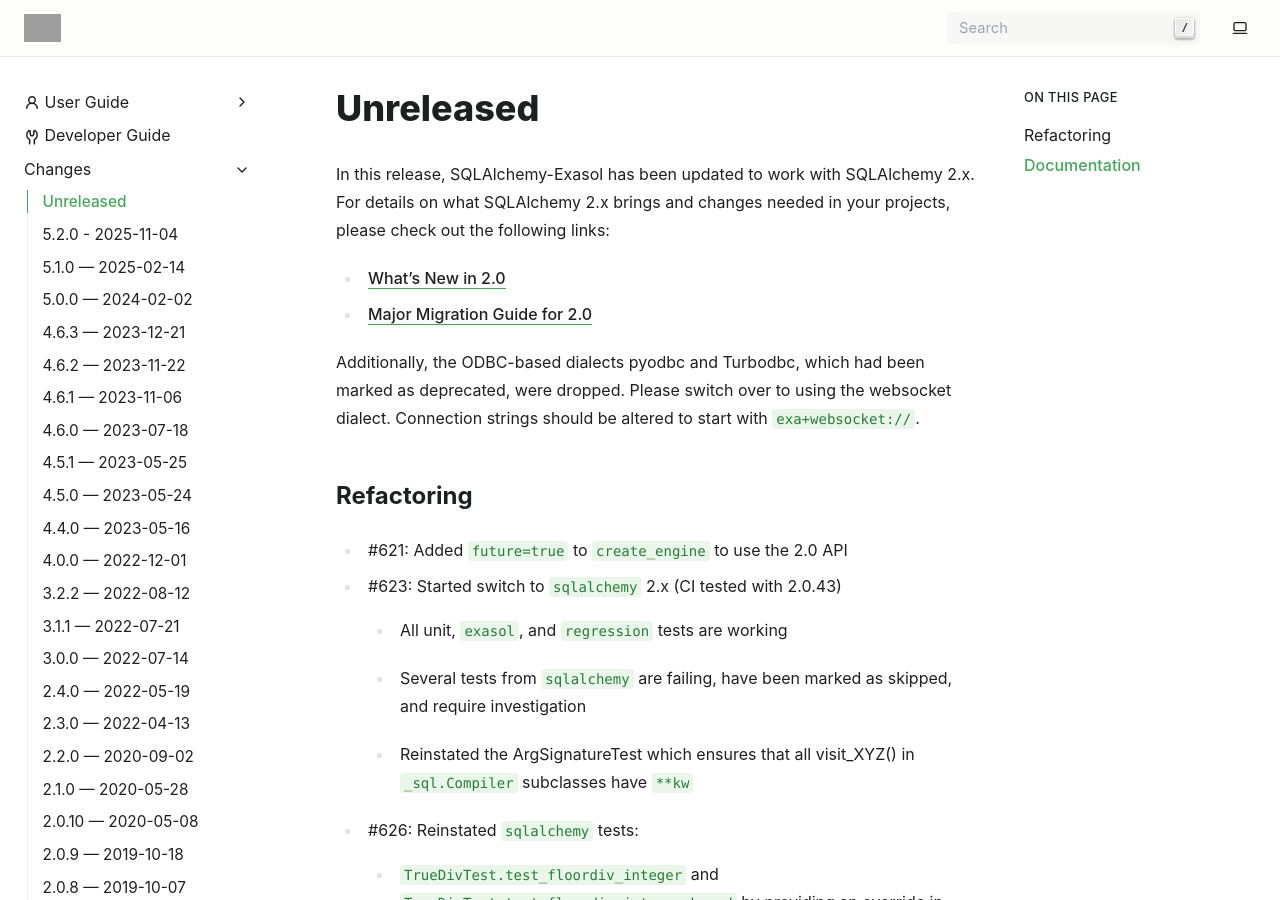
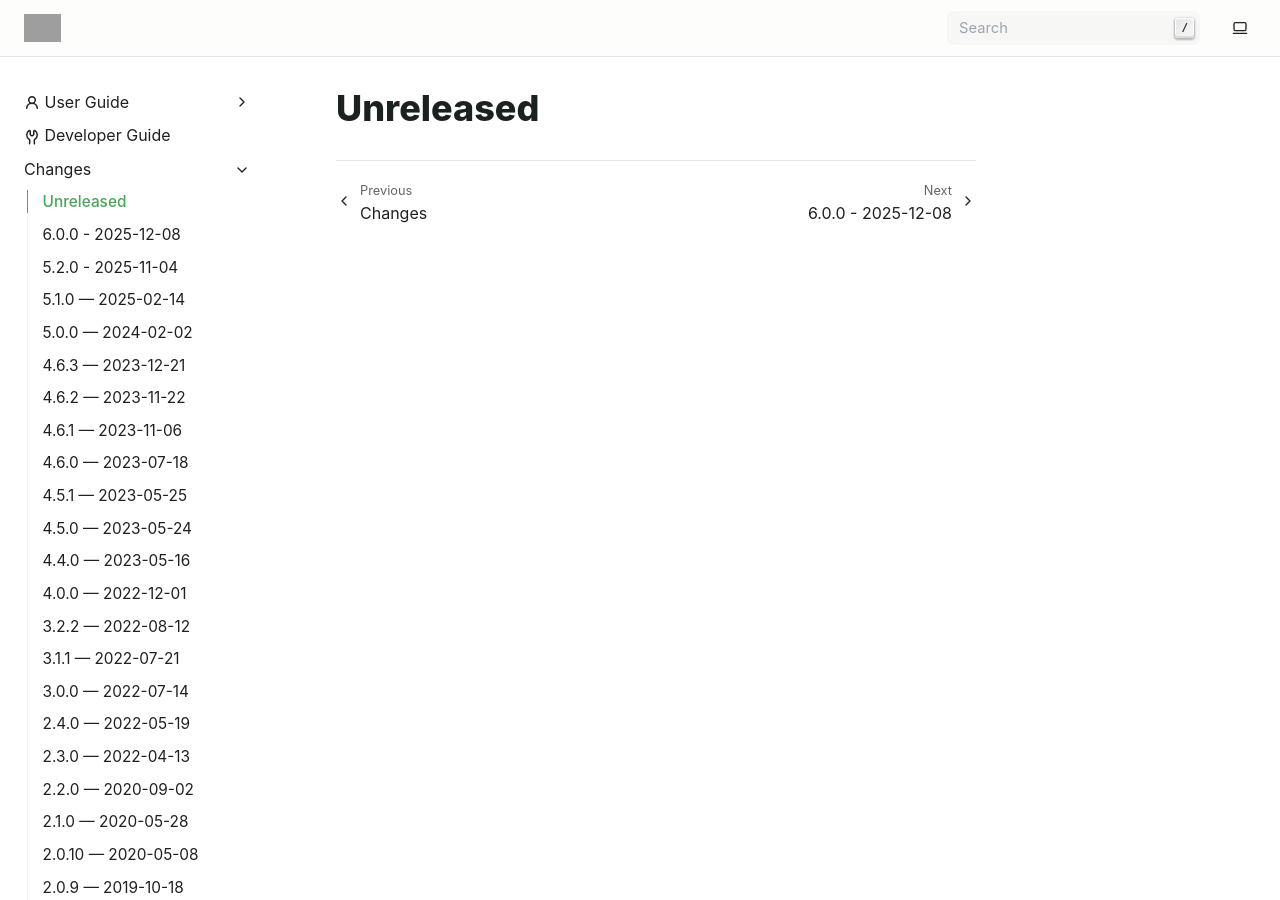
Before and after one commit to exasol/sqlalchemy-exasol, a Sphinx documentation site: the page built from doc/changes/unreleased.md, in a window 1280 px wide and 900 px high. Built offline with Sphinx 7.4.7, drawn with Linux system fonts in a browser that asks for light colours; some of the changed text lies outside the part shown; grey boxes are pictures that could not be loaded.

Commit message:
Prepare release 6.0.0 (#672)
* Prepare release 6.0.0

* Update pytest-backend

* Update poetry lock for urllib3 and ITDE and pytest-exasol-backend

* Add issue to reinstate Python 3.14 once pytest-exasol-backend is resolved

```diff
--- a/doc/changes/unreleased.md
+++ b/doc/changes/unreleased.md
@@ -1,44 +1 @@
 # Unreleased
-
-In this release, SQLAlchemy-Exasol has been updated to work with
-SQLAlchemy 2.x. For details on what SQLAlchemy 2.x brings and changes
-needed in your projects, please check out the following links:
-* [What's New in 2.0](https://docs.sqlalchemy.org/en/20/changelog/whatsnew_20.html)
-* [Major Migration Guide for 2.0](https://docs.sqlalchemy.org/en/20/changelog/migration_20.html)
-
-Additionally, the ODBC-based dialects pyodbc and Turbodbc, which had been marked as
-deprecated, were dropped. Please switch over to using the websocket dialect.
-Connection strings should be altered to start with `exa+websocket://`.
-
-## Refactoring
-
-- #621: Added `future=true` to `create_engine` to use the 2.0 API
-- #623: Started switch to `sqlalchemy` 2.x (CI tested with 2.0.43)
-  - All unit, `exasol`, and `regression` tests are working
-  - Several tests from `sqlalchemy` are failing, have been marked as skipped, and require investigation
-  - Reinstated the ArgSignatureTest which ensures that all visit_XYZ() in `_sql.Compiler` subclasses have `**kw`
-- #626: Reinstated `sqlalchemy` tests:
-  - `TrueDivTest.test_floordiv_integer` and `TrueDivTest.test_floordiv_integer_bound` by providing an override in `EXACompiler.visit_floordiv_binary`
-  - `TrueDivTest.test_truediv_numeric` by providing `ExaDecimal` to the `EXADialect_pyodbc.colspecs` list
-  - a few tests from `ComponentReflectionTest` as `define_reflected_tables` is overridden based on what Exasol supports
-- #631: Updated `EXADialect.has_table` to search for both tables and views, fixed passing of schema=None to dialect methods, and reinstated `sqlalchemy` tests:
-  - `ReturningGuardsTest` are used to indicate that the Exasol dialect, which does not natively support the [RETURNING clause](https://docs.sqlalchemy.org/en/20/glossary.html#term-RETURNING), is set up per the API specifications
-  - `ComponentReflectionTest.test_not_existing_table` is used to indicate that specific `EXADialect` methods (i.e. `get_columns`) check to see if the requested table/view exists and if not, they will now toss a `NoSuchTableError` exception
-- #403: Dropped support for Turbodbc
-- #404: Dropped support for pyodbc
-- #654: Reinstated `sqlalchemy` tests after minor modifications to work for Exasol:
-  - `ComponentReflectionTest.test_get_multi_columns`
-  - `ComponentReflectionTest.test_get_multi_foreign_keys`
-  - `ComponentReflectionTest.test_get_multi_pk_constraint`
-  - `ComponentReflectionTest.test_get_view_definition_does_not_exist`
-- #652: Reinstated `sqlalchemy` tests after minor modifications to work for Exasol:
-  - `HasTableTest.test_has_table_cache`
-  - `RowCountTest.test_non_rowcount_scenarios_no_raise`
-- #658: Updated to `exasol-toolbox` 3.0.0
-
-## Documentation
-- #660: Updated User Guide
-  - Added Getting Started, Security, & Engine Configuration pages
-  - Cleaned up index and README.rst
-- #663: Updated developer documentation
-- #653: Updated User Guide for accessing Exasol SaaS instances.
--- a/doc/user_guide/configuration/engine_configuration.rst
+++ b/doc/user_guide/configuration/engine_configuration.rst
@@ -42,7 +42,7 @@
         username="sys",
         password="exasol",
         host="127.0.0.1",
-        port="8563",
+        port=8563,
         query=query,
     )
 
--- a/sqlalchemy_exasol/version.py
+++ b/sqlalchemy_exasol/version.py
@@ -8,8 +8,8 @@
 `poetry version X.Y.Z`.
 """
 
-MAJOR = 5
-MINOR = 2
+MAJOR = 6
+MINOR = 0
 PATCH = 0
 VERSION = f"{MAJOR}.{MINOR}.{PATCH}"
 __version__ = VERSION
```
Also changed, not shown: doc/changes/changelog.md (+2 -0 lines), doc/changes/changes_6.0.0.md (added, +67 -0 lines), doc/user_guide/configuration/security.rst (+5 -5 lines), noxconfig.py (+12 -1 lines), pyproject.toml (+8 -3 lines), 1 other file.
